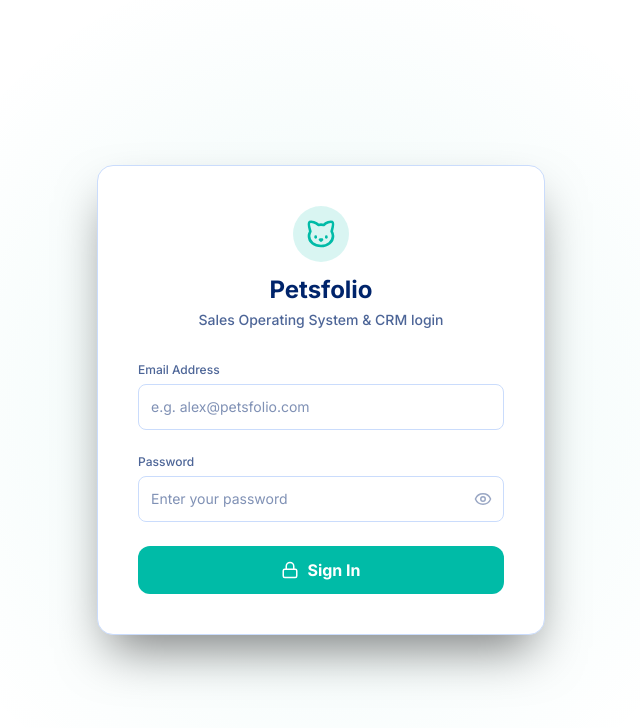
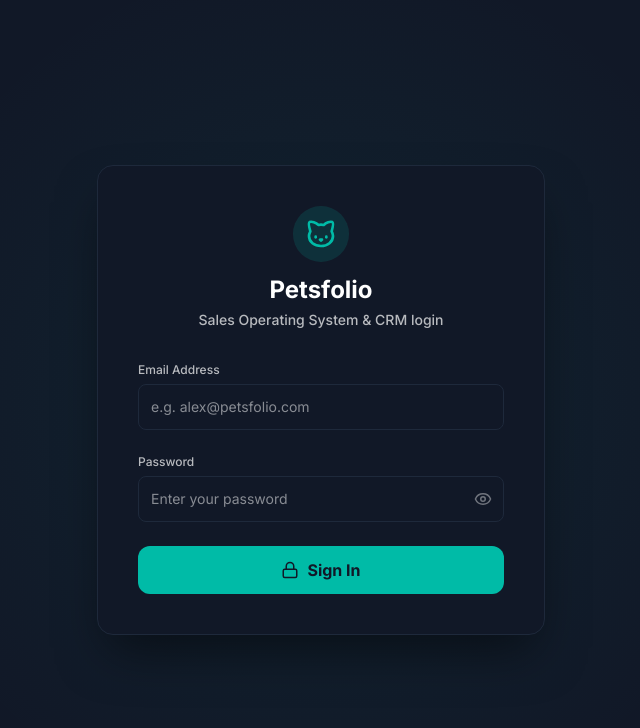
Before and after one commit to Saiteja449/PETSFOLIO-CRM-IN-WEBSITE-IN-REACT-INFASTA, a React (Vite) app: page /crm/in/login in a window 1280 px wide. Shown: the top 728 px of the page, without its empty margins (319-959 px from the left). Built offline with nearby package versions, Linux system fonts and the light colour scheme; no server answers.

Commit message:
done light and dark mode

```diff
--- a/package.json
+++ b/package.json
@@ -25,7 +25,8 @@
     "react-router-dom": "^7.15.1",
     "recharts": "^3.8.1",
     "socket.io-client": "^4.8.3",
-    "vite": "^6.2.3"
+    "vite": "^6.2.3",
+    "zustand": "^5.0.14"
   },
   "devDependencies": {
     "@types/express": "^4.17.21",
--- a/src/App.jsx
+++ b/src/App.jsx
@@ -11,6 +11,7 @@ import { useAuth } from "./context/AuthContext.jsx";
 import { useLeads } from "./context/LeadsContext.jsx";
 import { useNotifications } from "./context/NotificationContext.jsx";
 import RootProvider from "./context/RootProvider.jsx";
+import useThemeStore from "./store/themeStore.js";
 
 import Login from "./pages/Login.jsx";
 import Dashboard from "./pages/Dashboard.jsx";
@@ -49,7 +50,7 @@ function AppLayout() {
   }
 
   return (
-    <div className="flex min-h-screen bg-brand-light text-brand-primary font-sans">
+    <div className="flex min-h-screen bg-bg-main text-text-primary font-sans">
       <Sidebar
         mobileOpen={mobileOpen}
         handleDrawerToggle={handleDrawerToggle}
@@ -66,6 +67,14 @@ function AppLayout() {
 }
 
 export default function App() {
+  const theme = useThemeStore((state) => state.theme);
+
+  useEffect(() => {
+    const root = document.documentElement;
+    root.classList.remove("light", "dark");
+    root.classList.add(theme);
+  }, [theme]);
+
   return (
     <RootProvider>
       <BrowserRouter basename="/crm/in">
--- a/src/components/Header.jsx
+++ b/src/components/Header.jsx
@@ -2,6 +2,7 @@ import React from "react";
 import { useLocation, useNavigate } from "react-router-dom";
 import { Menu, Bell, Plus, Search } from "lucide-react";
 import { useNotifications } from "../context/NotificationContext.jsx";
+import ThemeToggle from "./ThemeToggle.jsx";
 
 export default function Header({ handleDrawerToggle, onQuickAddLead }) {
   const location = useLocation();
@@ -24,19 +25,19 @@ export default function Header({ handleDrawerToggle, onQuickAddLead }) {
   };
 
   return (
-    <header className="sticky top-0 z-40 bg-brand-light/80 backdrop-blur-md border-b border-brand-secondary text-brand-primary">
+    <header className="sticky top-0 z-40 bg-bg-card/80 backdrop-blur-md border-b border-border-main text-text-primary">
       <div className="flex items-center justify-between px-4 py-3 sm:px-6">
         {/* Left: Mobile Toggle & Page Title */}
         <div className="flex items-center gap-2 sm:gap-4">
           <button
             type="button"
-            className="md:hidden p-2 -ml-2 text-brand-primary/70 hover:text-brand-primary rounded-md focus:outline-none focus:ring-2 focus:ring-teal-500"
+            className="md:hidden p-2 -ml-2 text-text-secondary hover:text-text-primary rounded-md focus:outline-none focus:ring-2 focus:ring-teal-500"
             onClick={handleDrawerToggle}
             aria-label="open drawer"
           >
             <Menu className="w-6 h-6" />
           </button>
-          <h1 className="text-lg sm:text-xl font-bold tracking-tight text-brand-primary truncate">
+          <h1 className="text-lg sm:text-xl font-bold tracking-tight text-text-primary truncate">
             {getPageTitle()}
           </h1>
         </div>
@@ -65,16 +66,19 @@ export default function Header({ handleDrawerToggle, onQuickAddLead }) {
             </>
           )}
 
+          {/* Theme Toggle */}
+          <ThemeToggle />
+
           {/* Alert Bell */}
           <button
             type="button"
             title="View System Notifications"
             onClick={() => navigate("/notifications")}
-            className="relative p-2 rounded-lg bg-brand-light border border-brand-secondary hover:bg-brand-secondary/30 transition-colors text-brand-primary/70 hover:text-brand-primary focus:outline-none focus:ring-2 focus:ring-teal-500"
+            className="relative p-2 rounded-lg bg-bg-card border border-border-main hover:bg-bg-secondary/30 transition-colors text-text-secondary hover:text-text-primary focus:outline-none focus:ring-2 focus:ring-teal-500"
           >
             <Bell className="w-5 h-5" />
             {unreadCount > 0 && (
-              <span className="absolute top-0 right-0 -mt-1 -mr-1 flex h-4 w-4 items-center justify-center rounded-full bg-red-500 text-[10px] font-bold text-brand-primary">
+              <span className="absolute top-0 right-0 -mt-1 -mr-1 flex h-4 w-4 items-center justify-center rounded-full bg-red-500 text-[10px] font-bold text-text-primary">
                 {unreadCount > 99 ? "99+" : unreadCount}
               </span>
             )}
--- /dev/null
+++ b/src/components/ThemeToggle.jsx
@@ -0,0 +1,36 @@
+import React from "react";
+import { Sun, Moon } from "lucide-react";
+import useThemeStore from "../store/themeStore.js";
+
+export default function ThemeToggle() {
+  const { theme, toggleTheme } = useThemeStore();
+  const isDark = theme === "dark";
+
+  return (
+    <button
+      type="button"
+      onClick={toggleTheme}
+      className="w-16 h-9 rounded-full bg-bg-secondary border border-border-main relative flex items-center cursor-pointer select-none p-[3px] transition-all duration-300 hover:brightness-105 shadow-inner focus:outline-none focus:ring-2 focus:ring-primary-indigo/50"
+      aria-label="Toggle Theme"
+    >
+      {/* Background Track Icons */}
+      <div className="absolute inset-0 flex justify-between items-center px-2 pointer-events-none">
+        <Sun className="w-[14px] h-[14px] text-text-secondary opacity-40" />
+        <Moon className="w-[14px] h-[14px] text-text-secondary opacity-40" />
+      </div>
+
+      {/* Sliding Circle (Thumb) */}
+      <div
+        className={`w-7 h-7 rounded-full bg-bg-card border border-border-main shadow flex items-center justify-center transition-transform duration-500 ease-in-out transform ${
+          isDark ? "translate-x-7" : "translate-x-0"
+        }`}
+      >
+        {isDark ? (
+          <Moon className="w-3.5 h-3.5 text-accent-purple animate-pulse" />
+        ) : (
+          <Sun className="w-3.5 h-3.5 text-warning" />
+        )}
+      </div>
+    </button>
+  );
+}
--- a/src/index.css
+++ b/src/index.css
@@ -1,21 +1,86 @@
 @import url("https://fonts.googleapis.com/css2?family=Roboto:wght@300;400;500;700&family=Inter:wght@300;400;500;600;700&family=JetBrains+Mono:wght@400;500&display=swap");
 @import "tailwindcss";
 
+:root {
+  --bg-main: #f8fafc;
+  --bg-card: #ffffff;
+  --bg-secondary: #f1f5f9;
+  --text-primary: #0f172a;
+  --text-secondary: #64748b;
+  --border: #e2e8f0;
+
+  transition: background-color 0.3s ease, color 0.3s ease, border-color 0.3s ease;
+}
+
+.dark {
+  --bg-main: #0f172a;
+  --bg-card: #111827;
+  --bg-secondary: #1e293b;
+  --text-primary: #ffffff;
+  --text-secondary: #94a3b8;
+  --border: #1e293b;
+}
+
 @theme {
-  --color-brand-primary: #00246B;
-  --color-brand-secondary: #CADCFC;
-  --color-brand-light: #FFFFFF;
+  /* Font Family override (Inter is loaded from Google Fonts above, weights 300, 400, 500, 600, 700) */
   --font-sans: "Inter", "Roboto", sans-serif;
+
+  /* Theme variables mapping */
+  --color-bg-main: var(--bg-main);
+  --color-bg-card: var(--bg-card);
+  --color-bg-secondary: var(--bg-secondary);
+  --color-text-primary: var(--text-primary);
+  --color-text-secondary: var(--text-secondary);
+  --color-border-main: var(--border);
+
+  /* Legacy brand colors dynamically mapped to active theme */
+  --color-brand-primary: var(--text-primary);
+  --color-brand-secondary: var(--border);
+  --color-brand-light: var(--bg-card);
+
+  /* Accents (identical in both modes) */
+  --color-primary-indigo: #6366f1;
+  --color-accent-purple: #8b5cf6;
+  --color-accent-blue: #3b82f6;
+  --color-success: #22c55e;
+  --color-warning: #f59e0b;
+  --color-danger: #ef4444;
+  --color-cyan: #06b6d4;
+}
+
+/* Global root HTML transition */
+html {
+  transition: background-color 0.3s ease, color 0.3s ease, border-color 0.3s ease;
 }
 
 body {
   margin: 0;
   padding: 0;
-  background-color: #FFFFFF;
-  color: #00246B;
+  background-color: var(--bg-main);
+  color: var(--text-primary);
   overflow-x: hidden;
+  transition: background-color 0.3s ease, color 0.3s ease, border-color 0.3s ease;
 }
 
 * {
   box-sizing: border-box;
 }
+
+/* Custom Scrollbar Styles */
+::-webkit-scrollbar {
+  width: 8px;
+  height: 8px;
+}
+
+::-webkit-scrollbar-track {
+  background: var(--bg-main);
+}
+
+::-webkit-scrollbar-thumb {
+  background: var(--bg-secondary);
+  border-radius: 4px;
+}
+
+::-webkit-scrollbar-thumb:hover {
+  background: color-mix(in srgb, var(--text-secondary) 80%, transparent);
+}
--- a/src/pages/Dashboard.jsx
+++ b/src/pages/Dashboard.jsx
@@ -174,7 +174,7 @@ export default function Dashboard() {
                 key={s.name}
                 className="relative bg-brand-light border border-brand-secondary rounded-2xl overflow-hidden"
                 style={{
-                  background: `linear-gradient(135deg, #FFFFFF 60%, ${sColor}1a 100%)`,
+                  background: `linear-gradient(135deg, var(--bg-card) 60%, ${sColor}1a 100%)`,
                 }}
               >
                 <div
@@ -242,17 +242,17 @@ export default function Dashboard() {
                 </Pie>
                 <RechartsTooltip
                   contentStyle={{
-                    backgroundColor: "#FFFFFF",
-                    borderColor: "#CADCFC",
-                    color: "#00246B",
+                    backgroundColor: "var(--bg-card)",
+                    borderColor: "var(--border)",
+                    color: "var(--text-primary)",
                     borderRadius: "8px",
                   }}
-                  itemStyle={{ color: "#00246B" }}
+                  itemStyle={{ color: "var(--text-primary)" }}
                 />
                 <Legend
                   verticalAlign="bottom"
                   height={36}
-                  wrapperStyle={{ fontSize: "12px", color: "#00246B" }}
+                  wrapperStyle={{ fontSize: "12px", color: "var(--text-primary)" }}
                 />
               </PieChart>
             </ResponsiveContainer>
@@ -287,17 +287,17 @@ export default function Dashboard() {
                 </Pie>
                 <RechartsTooltip
                   contentStyle={{
-                    backgroundColor: "#FFFFFF",
-                    borderColor: "#CADCFC",
-                    color: "#00246B",
+                    backgroundColor: "var(--bg-card)",
+                    borderColor: "var(--border)",
+                    color: "var(--text-primary)",
                     borderRadius: "8px",
                   }}
-                  itemStyle={{ color: "#00246B" }}
+                  itemStyle={{ color: "var(--text-primary)" }}
                 />
                 <Legend
                   verticalAlign="bottom"
                   height={36}
-                  wrapperStyle={{ fontSize: "12px", color: "#00246B" }}
+                  wrapperStyle={{ fontSize: "12px", color: "var(--text-primary)" }}
                 />
               </PieChart>
             </ResponsiveContainer>
--- /dev/null
+++ b/src/store/themeStore.js
@@ -0,0 +1,17 @@
+import { create } from "zustand";
+
+const useThemeStore = create((set) => ({
+  theme: localStorage.getItem("theme") || "dark",
+  toggleTheme: () =>
+    set((state) => {
+      const nextTheme = state.theme === "light" ? "dark" : "light";
+      localStorage.setItem("theme", nextTheme);
+      return { theme: nextTheme };
+    }),
+  setTheme: (newTheme) => {
+    localStorage.setItem("theme", newTheme);
+    set({ theme: newTheme });
+  },
+}));
+
+export default useThemeStore;
```
Also changed, not shown: 1 other file (tests, documents, lock files or other folders).
